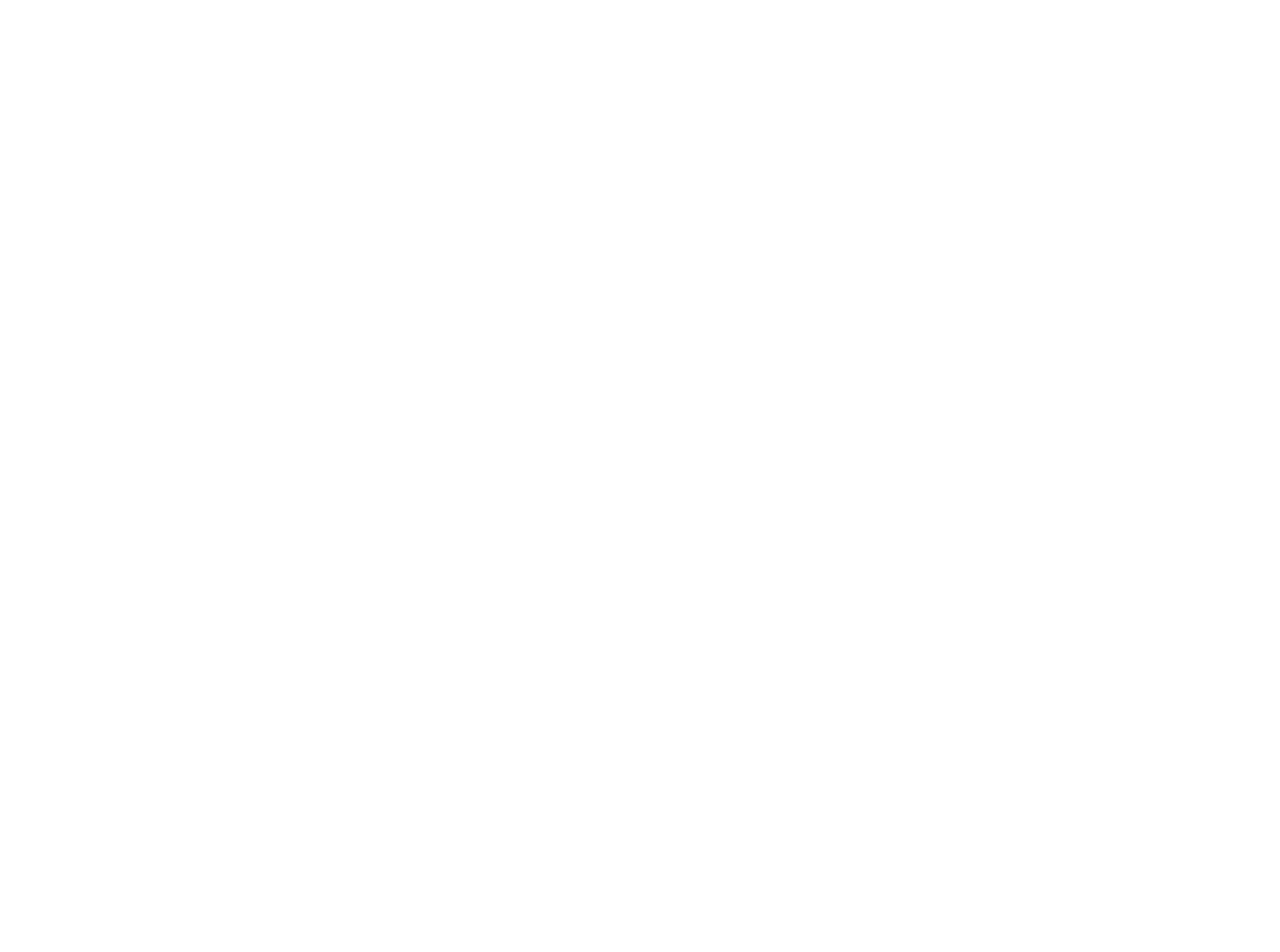
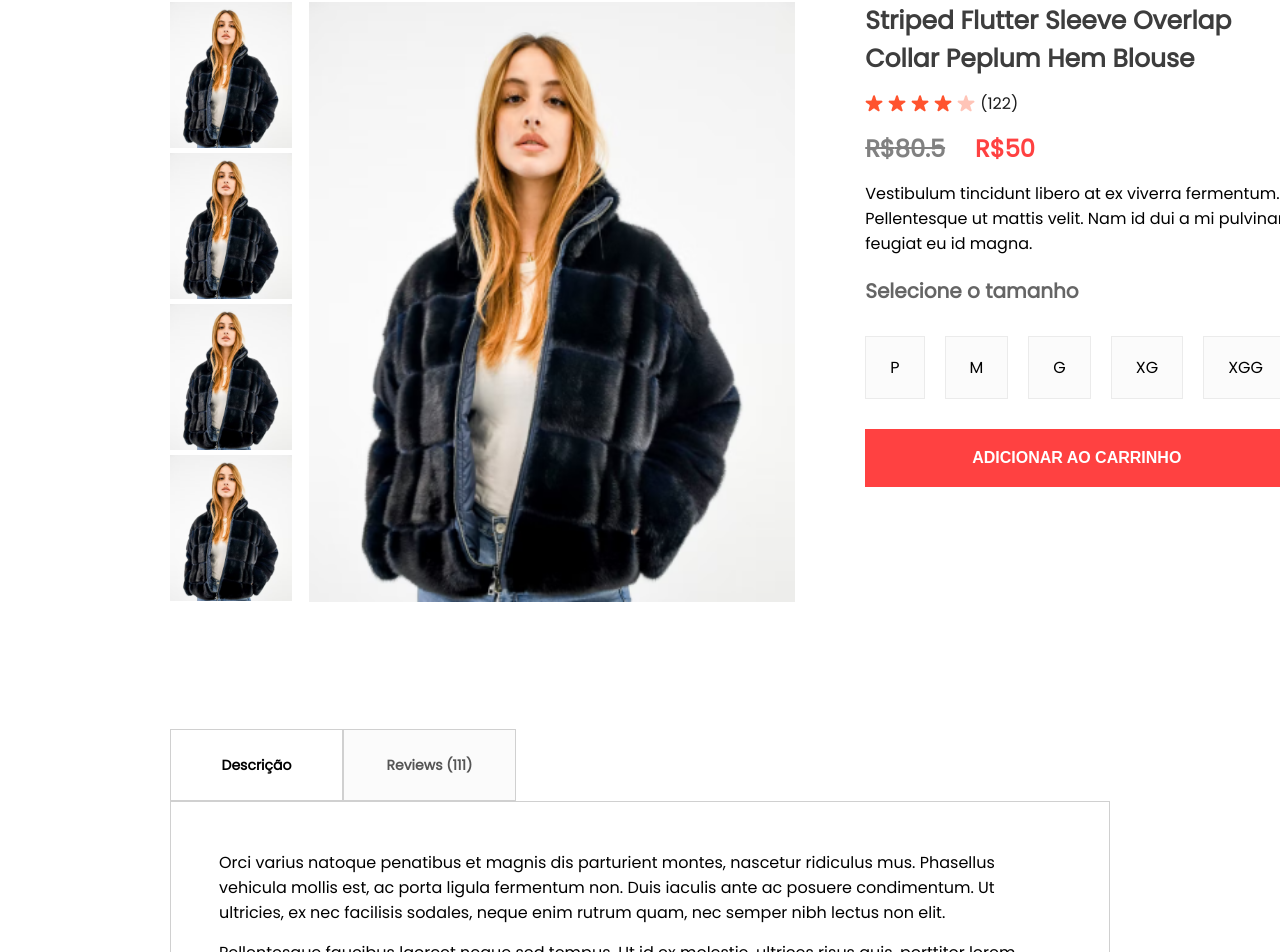
Before and after one commit to isaiasgabriel/react-store, a React (Create React App) app: page /product/1 in a window 1280 px wide. Shown: the part 240-1192 px from the top of the page. Built offline with nearby package versions, Linux system fonts and the light colour scheme.

Commit message:
add : components

```diff
--- a/src/Components/Assets/all_product.js
+++ b/src/Components/Assets/all_product.js
@@ -34,6 +34,7 @@
 import p34_img from "./product_34.png";
 import p35_img from "./product_35.png";
 import p36_img from "./product_36.png";
+import p37_img from "./product_37.png"
 
 let all_product = [
   {
@@ -324,6 +325,14 @@
     new_price: 85.0,
     old_price: 120.5,
   },
+  {
+    id: 37,
+    name: "Fantasia de Halloween",
+    category: "kid",
+    image: p37_img,
+    new_price: 666.0,
+    old_price: 911.0,
+  },
 ];
 
 export default all_product;
--- /dev/null
+++ b/src/Components/Breadcrumbs/Breadcrumbs.css
@@ -0,0 +1,10 @@
+.breadcrumb {
+    display: flex;
+    align-items: center;
+    gap: 8px;
+    font-size: 16px;
+    color: #5e5e5e;
+    font-weight: 600;
+    margin: 60px 170px;
+    text-transform: capitalize;
+}
--- /dev/null
+++ b/src/Components/Breadcrumbs/Breadcrumbs.jsx
@@ -0,0 +1,13 @@
+import React from 'react'
+import './Breadcrumbs.css'
+import arrow_icon from '../Assets/breadcrum_arrow.png'
+
+const Breadcrumbs = (props) => {
+    const {product} = props;
+    return (
+        <div className='breadcrumb'>
+            HOME <img src={arrow_icon} alt="" /> SHOP <img src={arrow_icon} alt="" /> {product.category} <img src={arrow_icon} alt="" /> {product.name}
+        </div>
+    )
+}
+export default Breadcrumbs
--- /dev/null
+++ b/src/Components/DescriptionBox/DescriptionBox.css
@@ -0,0 +1,32 @@
+.descriptionbox {
+    margin: 120px 170px;
+}
+
+.descriptionbox-navigator {
+    display: flex;
+}
+
+.descriptionbox-nav-box {
+    display: flex;
+    align-items: center;
+    justify-content: center;
+    font-size: 14px;
+    font-weight: 600;
+    width: 171px;
+    height: 70px;
+    border:1px solid #d0d0d0;
+}
+
+.descriptionbox-nav-box.fade {
+    background: #FBFBFB;
+    color: #555;
+}
+
+.descriptionbox-description {
+    display: flex;
+    flex-direction: column;
+    gap: 15px;
+    border: 1px solid #D0D0D0;
+    padding: 48px;
+    padding-bottom: 70px;
+}
--- /dev/null
+++ b/src/Components/DescriptionBox/DescriptionBox.jsx
@@ -0,0 +1,31 @@
+import React from "react";
+import "./DescriptionBox.css";
+
+const DescriptionBox = () => {
+  return (
+    <div className="descriptionbox">
+      <div className="descriptionbox-navigator">
+        <div className="descriptionbox-nav-box">Descrição</div>
+        <div className="descriptionbox-nav-box fade">Reviews (111)</div>
+      </div>
+      <div className="descriptionbox-description">
+        <p>
+          Orci varius natoque penatibus et magnis dis parturient montes,
+          nascetur ridiculus mus. Phasellus vehicula mollis est, ac porta ligula
+          fermentum non. Duis iaculis ante ac posuere condimentum. Ut ultricies,
+          ex nec facilisis sodales, neque enim rutrum quam, nec semper nibh
+          lectus non elit.
+        </p>
+        <p>
+          Pellentesque faucibus laoreet neque sed tempus. Ut id ex molestie,
+          ultrices risus quis, porttitor lorem. Aenean fermentum ante et lectus
+          venenatis, eget porta sapien facilisis. Curabitur vitae justo enim.
+          Donec tristique velit non nisl pellentesque, sit amet feugiat enim
+          elementum.
+        </p>
+      </div>
+    </div>
+  );
+};
+
+export default DescriptionBox;
--- a/src/Components/Footer/Footer.css
+++ b/src/Components/Footer/Footer.css
@@ -4,7 +4,6 @@
     justify-content: center;
     align-items: center;
     gap: 10px;
-    margin-top: 1250px;
 }
 
 
--- a/src/Components/Item/Item.jsx
+++ b/src/Components/Item/Item.jsx
@@ -1,10 +1,11 @@
 import React from "react";
 import './Item.css'
+import { Link } from "react-router-dom";
 
 const Item = (props) => {
   return (
   <div className="item">
-    <img src={props.image} alt="" />
+    <Link to={`/product/${props.id}`}><img src={props.image} alt="" /></Link>
     <p>{props.name}</p>
     <div className="item-prices">
         <div className="item-prices-new">
--- a/src/Components/NewCollections/NewCollections.css
+++ b/src/Components/NewCollections/NewCollections.css
@@ -4,7 +4,7 @@
     align-items: center;
     gap: 10px;
     height: 90vh;
-    margin-top: 7rem;
+    margin: 150px auto;
 }
 
 .new-collections h1 {
--- /dev/null
+++ b/src/Components/ProductDisplay/ProductDisplay.css
@@ -0,0 +1,95 @@
+.productdisplay {
+    display: flex;
+    margin: 0px 170px;
+}
+
+.productdisplay-left {
+    display: flex;
+    gap: 17px;
+}
+
+.productdisplay-img-list {
+    display: flex;
+    flex-direction: column;
+    gap: 5px;
+}
+
+.productdisplay-img-list img {
+    height: 146px;
+}
+
+.productdisplay-main-img {
+    width: 486px;
+    height: 600px;
+}
+
+.productdisplay-right {
+    margin: 0px 70px;
+    display: flex;
+    flex-direction: column;
+}
+
+.productdisplay-right h1 {
+    color: #3d3d3d;
+    font-size: 25px;
+    font-weight: 700;
+}
+
+.productdisplay-right-star {
+    display: flex;
+    align-items: center;
+    margin-top: 13px;
+    gap: 5px;
+    color: #1c1c1c;
+    font-size : 16px;
+}
+
+.productdisplay-right-prices {
+    display: flex;
+    margin: 15px 0px;
+    gap: 30px;
+    font-size: 24px;
+    font-weight: 700;
+}
+
+.productdisplay-right-price-old {
+    color: #818181;
+    text-decoration: line-through;
+}
+
+.productdisplay-right-price-new {
+    color: #ff4141;
+}
+
+.productdisplay-right-size h1 {
+    margin-top: 20px;
+    color: #656565;
+    font-size: 20px;
+    font-weight: 600;
+}
+
+.productdisplay-right-sizes {
+    display: flex;
+    margin: 30px 0px;
+    gap: 20px;
+}
+
+.productdisplay-right-sizes div {
+    padding: 18px 24px;
+    background: #fbfbfb;
+    border: 1px solid #ebebeb;
+    cursor: pointer;
+}
+
+.productdisplay-right button{
+    padding: 20px 40px;
+    width: 423px;
+    font-size: 16px;
+    font-weight: 600;
+    color: white;
+    background-color: #ff4141;
+    margin-bottom: 40px;
+    border: none;
+    outline: none;
+    cursor: pointer;
+}
--- /dev/null
+++ b/src/Components/ProductDisplay/ProductDisplay.jsx
@@ -0,0 +1,59 @@
+import React from "react";
+import "./ProductDisplay.css";
+import star_icon from "../Assets/star_icon.png";
+import star_dull_icon from "../Assets/star_dull_icon.png";
+
+const ProductDisplay = (props) => {
+  const { product } = props;
+  return (
+    <div className="productdisplay">
+      <div className="productdisplay-left">
+        <div className="productdisplay-img-list">
+          <img src={product.image} alt="" />
+          <img src={product.image} alt="" />
+          <img src={product.image} alt="" />
+          <img src={product.image} alt="" />
+        </div>
+        <div className="productdisplay-img">
+          <img className="productdisplay-main-img" src={product.image} alt="" />
+        </div>
+      </div>
+      <div className="productdisplay-right">
+        <h1>{product.name}</h1>
+        <div className="productdisplay-right-star">
+          <img src={star_icon} alt="" />
+          <img src={star_icon} alt="" />
+          <img src={star_icon} alt="" />
+          <img src={star_icon} alt="" />
+          <img src={star_dull_icon} alt="" />
+          <p>(122)</p>
+        </div>
+        <div className="productdisplay-right-prices">
+          <div className="productdisplay-right-price-old">
+            R${product.old_price}
+          </div>
+          <div className="productdisplay-right-price-new">
+            R${product.new_price}
+          </div>
+        </div>
+        <div className="product-display-right-description">
+          Vestibulum tincidunt libero at ex viverra fermentum. Pellentesque ut
+          mattis velit. Nam id dui a mi pulvinar feugiat eu id magna.
+
+        </div>
+        <div className="productdisplay-right-size">
+            <h1>Selecione o tamanho</h1>
+            <div className="productdisplay-right-sizes">
+                <div>P</div>
+                <div>M</div>
+                <div>G</div>
+                <div>XG</div>
+                <div>XGG</div>
+            </div>
+        </div>
+        <button>ADICIONAR AO CARRINHO</button>
+      </div>
+    </div>
+  );
+};
+export default ProductDisplay;
--- a/src/Pages/Product.jsx
+++ b/src/Pages/Product.jsx
@@ -1,9 +1,18 @@
-import React from 'react'
+import React  from 'react'
+import all_product from '../Components/Assets/all_product'
+import Breadcrumbs from '../Components/Breadcrumbs/Breadcrumbs';
+import { useParams } from 'react-router-dom';
+import ProductDisplay from '../Components/ProductDisplay/ProductDisplay';
+import DescriptionBox from '../Components/DescriptionBox/DescriptionBox';
 
 const Product = () => {
+    let {productId} = useParams();
+    let product = all_product.find((e) => e.id === Number(productId));
     return (
         <div>
-
+            <Breadcrumbs product={product}/>
+            <ProductDisplay product={product}/>
+            <DescriptionBox />
         </div>
     )
 }
```
